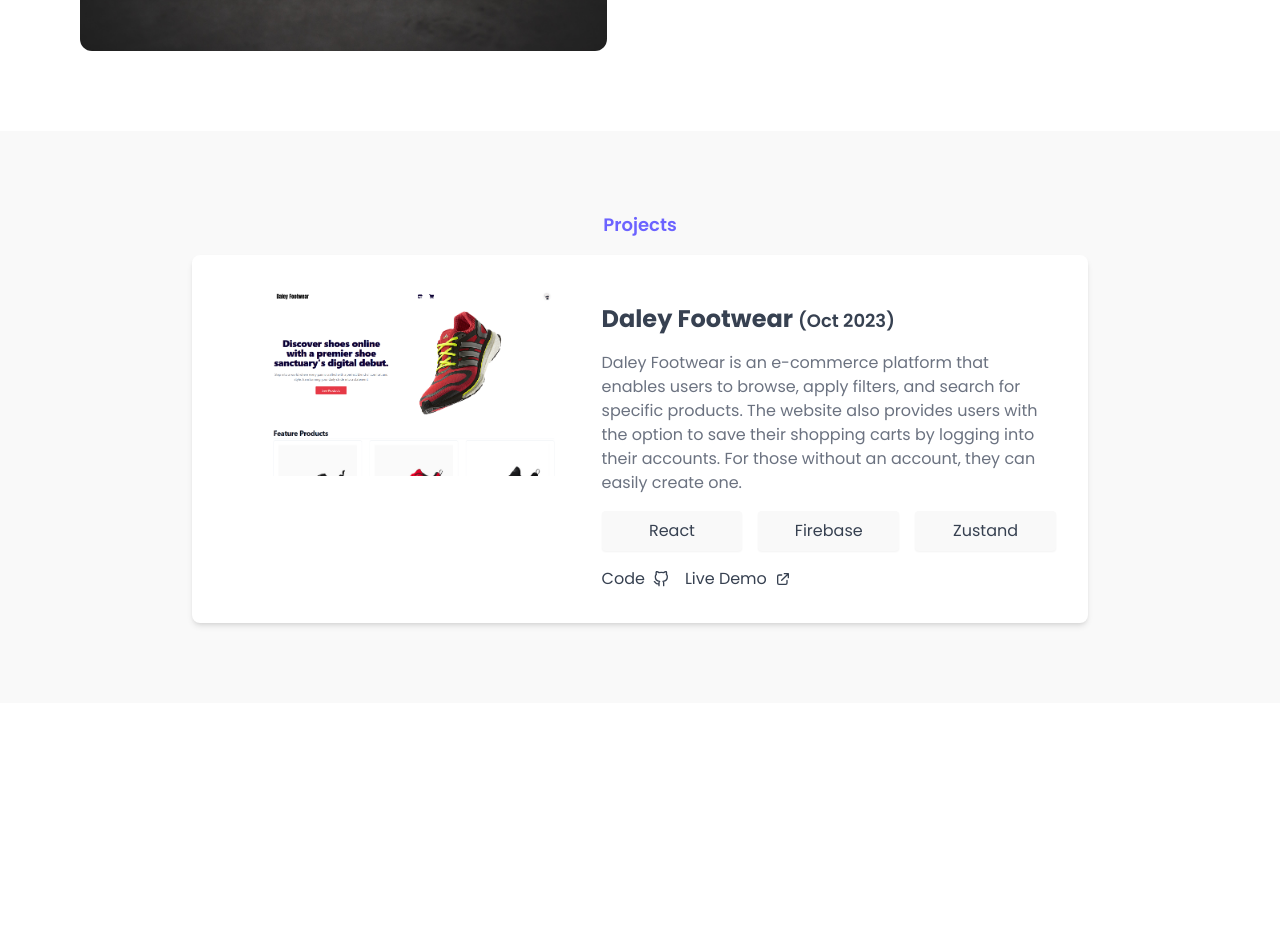
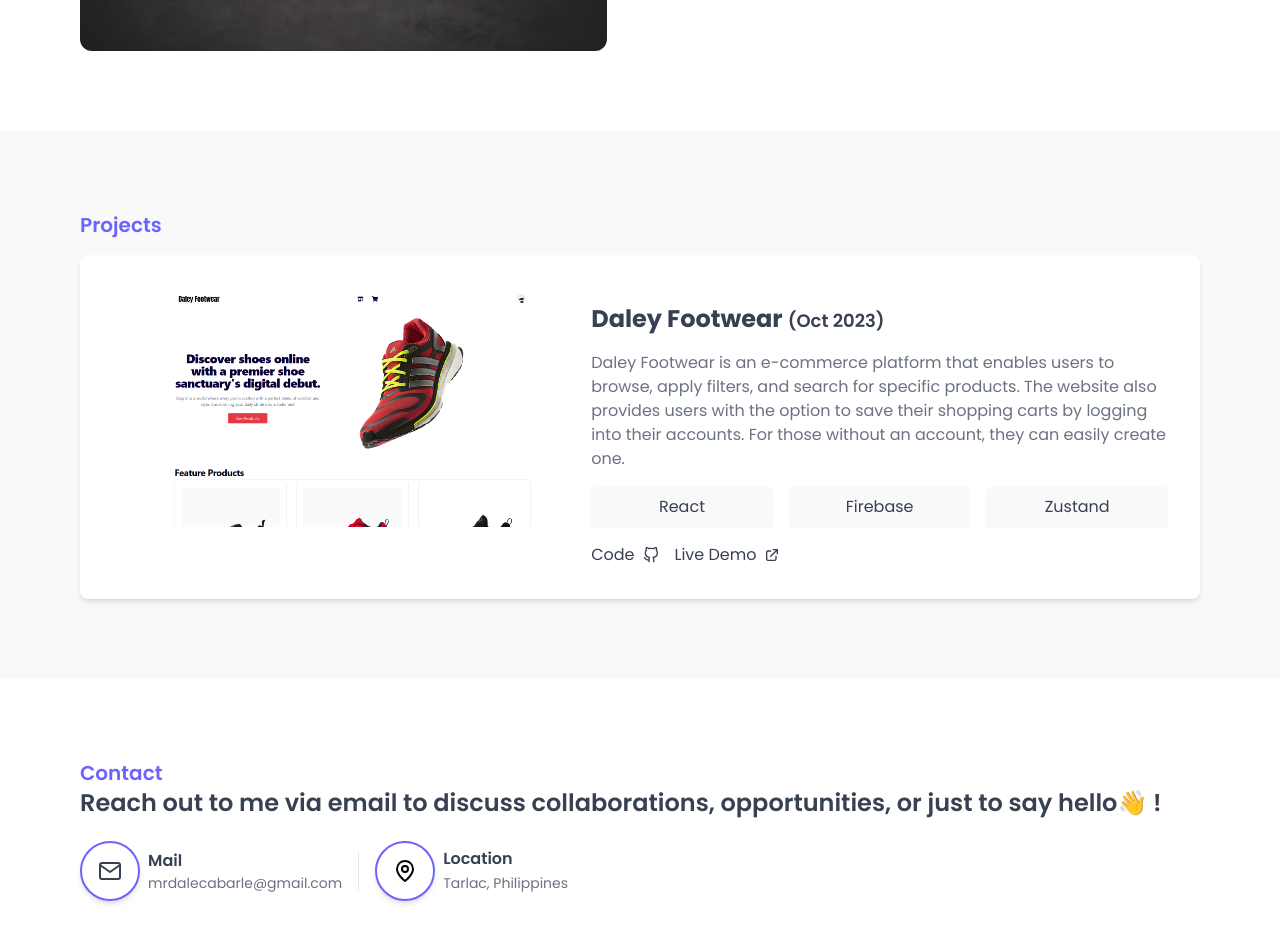
Before and after one commit to Dale0311/DaleNDev, a React (Vite) app: page / in a window 1280 px wide. Shown: the part 1180-2122 px from the top of the page. Before the commit the page ends 1883 px from the top, so only its background shows below. Built offline with nearby package versions, Linux system fonts and the light colour scheme.

Commit message:
c: contacts

```diff
--- a/package.json
+++ b/package.json
@@ -11,6 +11,8 @@
   },
   "dependencies": {
     "@radix-ui/react-dialog": "^1.0.5",
+    "@radix-ui/react-separator": "^1.0.3",
+    "@radix-ui/react-slot": "^1.0.2",
     "class-variance-authority": "^0.7.0",
     "clsx": "^2.0.0",
     "lucide-react": "^0.288.0",
--- a/src/App.tsx
+++ b/src/App.tsx
@@ -2,6 +2,7 @@
 import Home from "@/mycomp/Home";
 import About from "@/mycomp/About";
 import Projects from "@/mycomp/Projects";
+import Contact from "./mycomp/Contact";
 function App() {
   return (
     <div className="flex flex-col">
@@ -10,6 +11,7 @@
         <Home />
         <About />
         <Projects />
+        <Contact />
       </div>
     </div>
   );
--- /dev/null
+++ b/src/components/ui/button.tsx
@@ -0,0 +1,56 @@
+import * as React from "react"
+import { Slot } from "@radix-ui/react-slot"
+import { cva, type VariantProps } from "class-variance-authority"
+
+import { cn } from "@/lib/utils"
+
+const buttonVariants = cva(
+  "inline-flex items-center justify-center whitespace-nowrap rounded-md text-sm font-medium ring-offset-background transition-colors focus-visible:outline-none focus-visible:ring-2 focus-visible:ring-ring focus-visible:ring-offset-2 disabled:pointer-events-none disabled:opacity-50",
+  {
+    variants: {
+      variant: {
+        default: "bg-primary text-primary-foreground hover:bg-primary/90",
+        destructive:
+          "bg-destructive text-destructive-foreground hover:bg-destructive/90",
+        outline:
+          "border border-input bg-background hover:bg-accent hover:text-accent-foreground",
+        secondary:
+          "bg-secondary text-secondary-foreground hover:bg-secondary/80",
+        ghost: "hover:bg-accent hover:text-accent-foreground",
+        link: "text-primary underline-offset-4 hover:underline",
+      },
+      size: {
+        default: "h-10 px-4 py-2",
+        sm: "h-9 rounded-md px-3",
+        lg: "h-11 rounded-md px-8",
+        icon: "h-10 w-10",
+      },
+    },
+    defaultVariants: {
+      variant: "default",
+      size: "default",
+    },
+  }
+)
+
+export interface ButtonProps
+  extends React.ButtonHTMLAttributes<HTMLButtonElement>,
+    VariantProps<typeof buttonVariants> {
+  asChild?: boolean
+}
+
+const Button = React.forwardRef<HTMLButtonElement, ButtonProps>(
+  ({ className, variant, size, asChild = false, ...props }, ref) => {
+    const Comp = asChild ? Slot : "button"
+    return (
+      <Comp
+        className={cn(buttonVariants({ variant, size, className }))}
+        ref={ref}
+        {...props}
+      />
+    )
+  }
+)
+Button.displayName = "Button"
+
+export { Button, buttonVariants }
--- /dev/null
+++ b/src/components/ui/separator.tsx
@@ -0,0 +1,29 @@
+import * as React from "react"
+import * as SeparatorPrimitive from "@radix-ui/react-separator"
+
+import { cn } from "@/lib/utils"
+
+const Separator = React.forwardRef<
+  React.ElementRef<typeof SeparatorPrimitive.Root>,
+  React.ComponentPropsWithoutRef<typeof SeparatorPrimitive.Root>
+>(
+  (
+    { className, orientation = "horizontal", decorative = true, ...props },
+    ref
+  ) => (
+    <SeparatorPrimitive.Root
+      ref={ref}
+      decorative={decorative}
+      orientation={orientation}
+      className={cn(
+        "shrink-0 bg-border",
+        orientation === "horizontal" ? "h-[1px] w-full" : "h-full w-[1px]",
+        className
+      )}
+      {...props}
+    />
+  )
+)
+Separator.displayName = SeparatorPrimitive.Root.displayName
+
+export { Separator }
--- a/src/mycomp/About.tsx
+++ b/src/mycomp/About.tsx
@@ -8,7 +8,7 @@
         <FaReact className="absolute bg-white h-20 w-20 sm:h-32 sm:w-32 -top-4 -right-10 p-4 rounded-full" />
       </div>
       <div className="space-y-4">
-        <p className="text-lg font-semibold text-[#6C63FF]">About me</p>
+        <p className="text-xl font-semibold text-[#6C63FF]">About me</p>
         <h2 className="text-xl sm:text-2xl font-bold">
           A dedicated Front-end Developer based in Tarlac, Philippines
         </h2>
--- /dev/null
+++ b/src/mycomp/Contact.tsx
@@ -0,0 +1,47 @@
+import { FiMail } from "react-icons/fi";
+import { Separator } from "@/components/ui/separator";
+import { GrLocation } from "react-icons/gr";
+function Contact() {
+  return (
+    <div className="">
+      <div className="container flex flex-col  justify-center p-4 sm:p-20 space-y-8">
+        <div>
+          <p className="text-xl font-semibold text-[#6C63FF]">Contact</p>
+          <h1 className="text-lg sm:text-2xl font-semibold">
+            Reach out to me via email to discuss collaborations, opportunities,
+            or just to say hello👋 !
+          </h1>
+        </div>
+        <div className="h-10 flex flex-col sm:flex-row space-y-4 sm:space-y-0 sm:space-x-4 ">
+          <div className="flex flex-col text-center sm:text-left sm:flex-row items-center sm:space-x-2">
+            <div className="p-4 rounded-full shadow-md text-2xl w-fit border-2 border-[#6C63FF]">
+              <FiMail />
+            </div>
+            <div>
+              <p className="font-semibold">Mail</p>
+              <p className="text-gray-500 text-sm">mrdalecabarle@gmail.com</p>
+            </div>
+          </div>
+          <Separator orientation="vertical" className="hidden sm:inline" />
+          <div className="flex flex-col text-center sm:text-left sm:flex-row items-center sm:space-x-2">
+            <div className="p-4 rounded-full shadow-md text-2xl w-fit border-2 border-[#6C63FF]">
+              <GrLocation />
+            </div>
+            <div>
+              <p className="font-semibold">Location</p>
+              <a
+                target="_blank"
+                href="https://maps.app.goo.gl/mPEV3suDMdt69G1S9"
+                className="text-gray-500 text-sm hover:text-[#6C63FF]"
+              >
+                Tarlac, Philippines
+              </a>
+            </div>
+          </div>
+        </div>
+      </div>
+    </div>
+  );
+}
+
+export default Contact;
--- a/src/mycomp/Projects.tsx
+++ b/src/mycomp/Projects.tsx
@@ -4,9 +4,9 @@
 function Projects() {
   return (
     <div className="bg-[#F9F9F9]">
-      <div className="container flex flex-col items-center justify-center p-4 sm:p-20 space-y-4">
-        <p className="text-lg font-semibold text-[#6C63FF]">Projects</p>
-        <div className=" md:w-4/5 bg-white flex flex-col space-y-4 lg:flex-row p-4 sm:p-8 shadow-md rounded-lg">
+      <div className="container flex flex-col justify-center p-4 sm:p-20 space-y-4">
+        <p className="text-xl font-semibold text-[#6C63FF]">Projects</p>
+        <div className=" bg-white flex flex-col space-y-4 lg:flex-row p-4 sm:p-8 shadow-md rounded-lg">
           <div>
             <img src={projectOneSs} alt="First project screenshot" />
           </div>
@@ -37,14 +37,14 @@
               <a
                 target="_blank"
                 href="https://github.com/Dale0311/DaleyFootWear"
-                className="flex items-center gap-2"
+                className="flex items-center gap-2 hover:text-[#6C63FF]"
               >
                 <p>Code</p> <FiGithub />
               </a>
               <a
                 target="_blank"
                 href="https://cheerful-cactus-ec721d.netlify.app/"
-                className="flex items-center gap-2"
+                className="flex items-center gap-2 hover:text-[#6C63FF]"
               >
                 <p>Live Demo</p> <HiOutlineExternalLink />
               </a>
```
Also changed, not shown: 1 other file (tests, documents, lock files or other folders).
